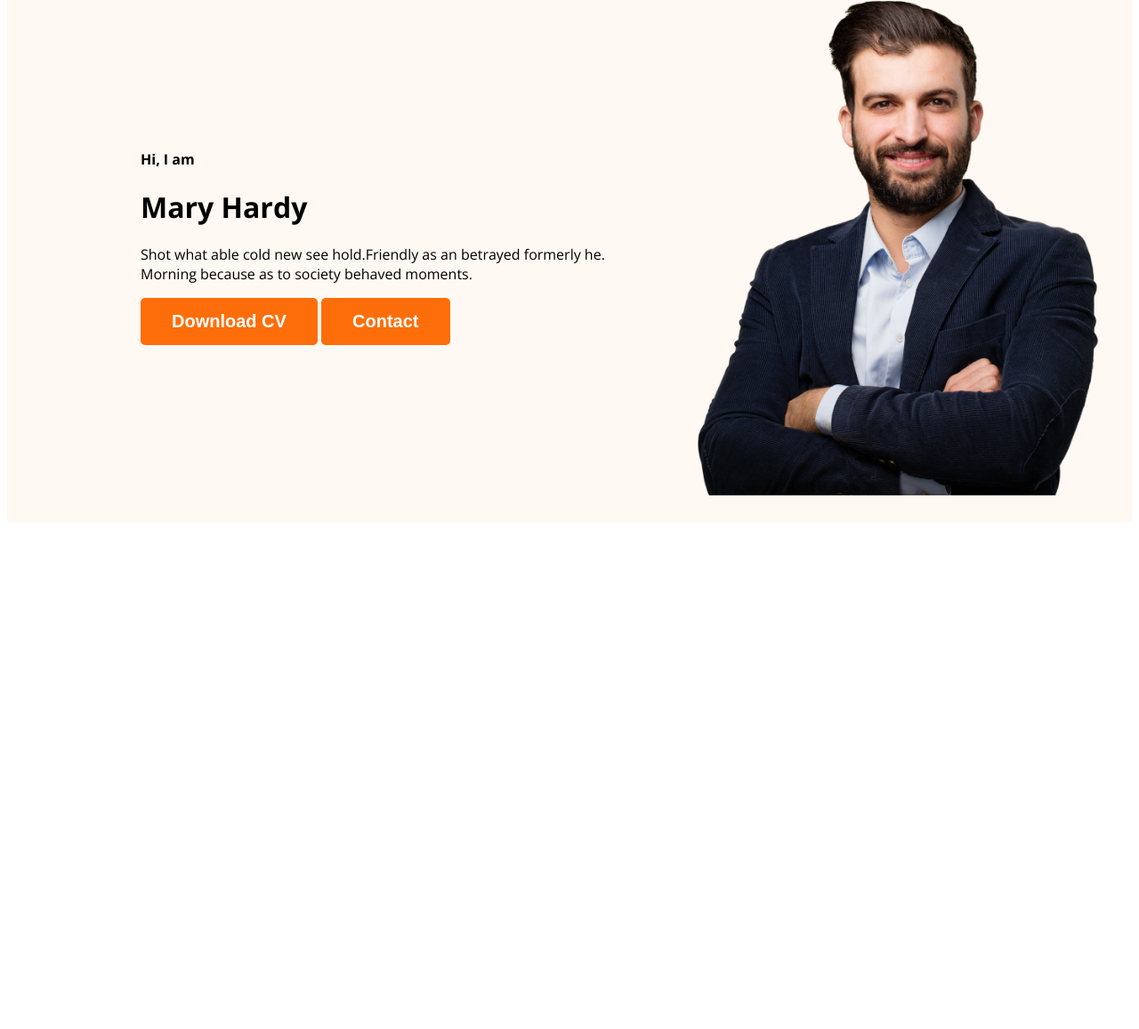
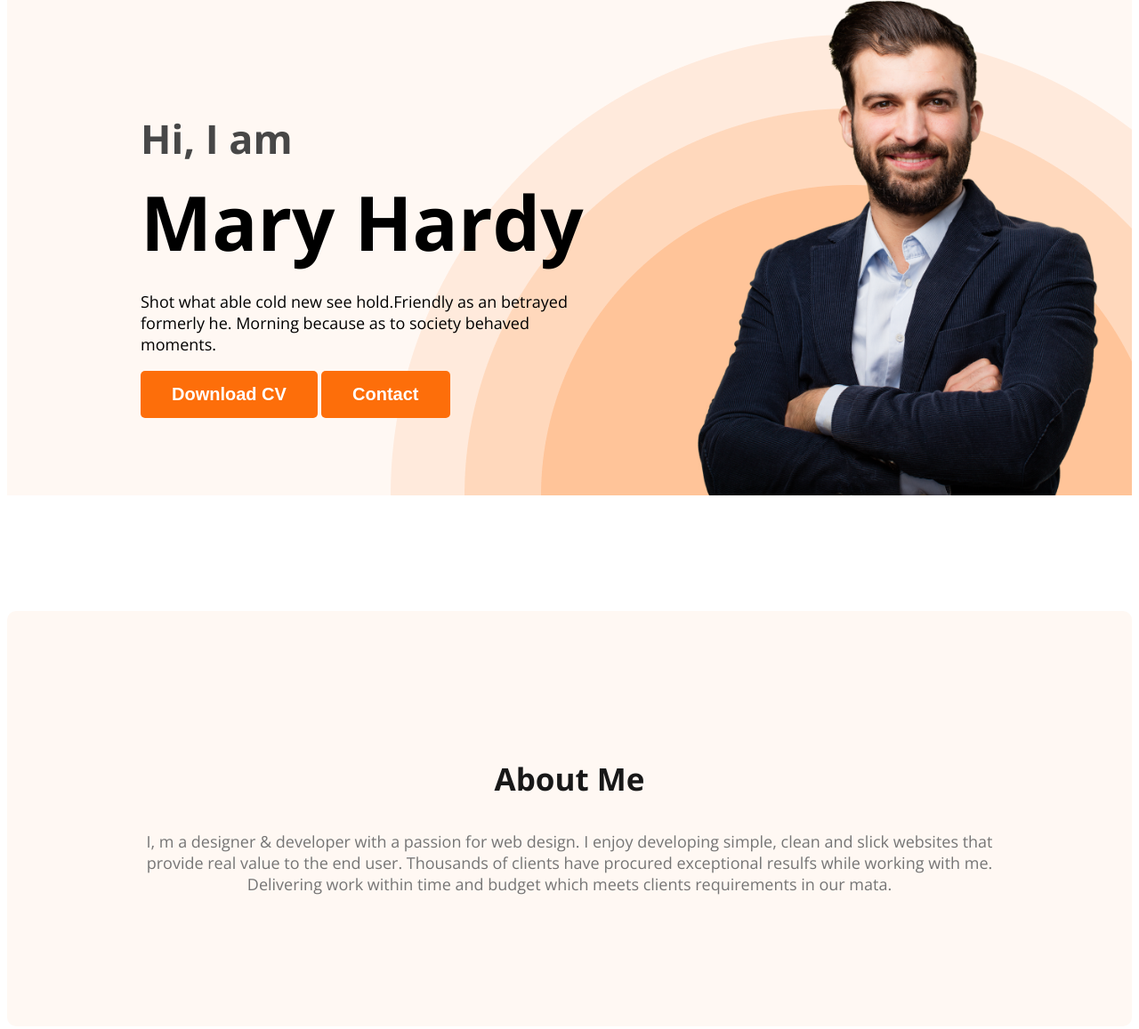
Before and after one commit to jamil986/2nd-portfolio, a plain HTML site: page index.html in a window 1280 px wide. Shown: the part 211-1368 px from the top of the page at 89% size. Before the commit the page ends 806 px from the top, so only its background shows below. Drawn offline with nearby package versions, Linux system fonts and the light colour scheme.

Commit message:
added about section

```diff
--- a/index.html
+++ b/index.html
@@ -24,7 +24,7 @@
             <div class="banner-content">
                 <h4 class="banner-welcome">Hi, I  am</h4>
                 <h1 class="banner-title">Mary Hardy</h1>
-                <p>Shot what able cold new see hold.Friendly as an betrayed formerly he. Morning because as to society behaved moments.</p>
+                <p class="banner-des">Shot what able cold new see hold.Friendly as an betrayed formerly he. Morning because as to society behaved moments.</p>
                 <button class="btn-primary">Download CV</button>
                 <button class="btn-primary">Contact</button>
             </div>
@@ -35,7 +35,10 @@
     <main>
 
     </main>
-
+      <section class="about">
+        <h3 class="section-title">About Me</h3>
+        <p class="section-description">I, m a designer & developer with a passion for web design. I enjoy developing simple, clean and slick websites that provide real value to the end user. Thousands of clients have procured exceptional resulfs while working with me. Delivering work within time and budget which meets clients requirements in our mata.</p>
+      </section>
     <footer>
 
     </footer>
--- a/style/portfolio.css
+++ b/style/portfolio.css
@@ -2,6 +2,20 @@
 body {
     font-family: "Open Sans", sans-serif;
     font-optical-sizing: auto;
+}
+
+.section-title {
+    color: rgb(24, 24, 24);
+    font-size: 35px;
+    font-weight: 700;
+    text-align: center;
+}
+
+.section-description {
+    color: rgb(117, 117, 117);
+    font-size: 18px;
+    font-weight: 400;
+    text-align: center;
 }
 
 /* nav related style*/
@@ -46,14 +60,51 @@ nav li {
 
 .header {
     background-color: rgb(255, 248, 243);
+    background-image: url('../images/header_bg.png');
+    background-repeat: no-repeat;
+    background-position: bottom right;
 }
 
 .banner {
-    padding: 30px 30px 30px 150px;
+    padding: 30px 30px 0px 150px;
     display: flex;
     align-items: center;
+    justify-content: space-between;
 }
 
 .banner .profile-pic {
     width: 500px;
 }
+
+.banner-welcome {
+    font-size: 45px;
+    color: rgb(71, 71, 71);
+    margin-bottom: 0;
+}
+
+.banner-title {
+    font-size: 85px;
+    font-weight: 700;
+    margin-top: 5px;
+    margin-bottom: 0;
+}
+
+.banner-des {
+    font-size: 18px;
+    margin-top: 20px;
+}
+
+.banner-content {
+    max-width: 500px;
+}
+
+/* main section style */
+
+/* about section style */
+
+.about {
+    padding: 130px;
+    border-radius: 10px;
+    background: rgb(255, 248, 243);
+    margin: 130px 0;
+}
```
